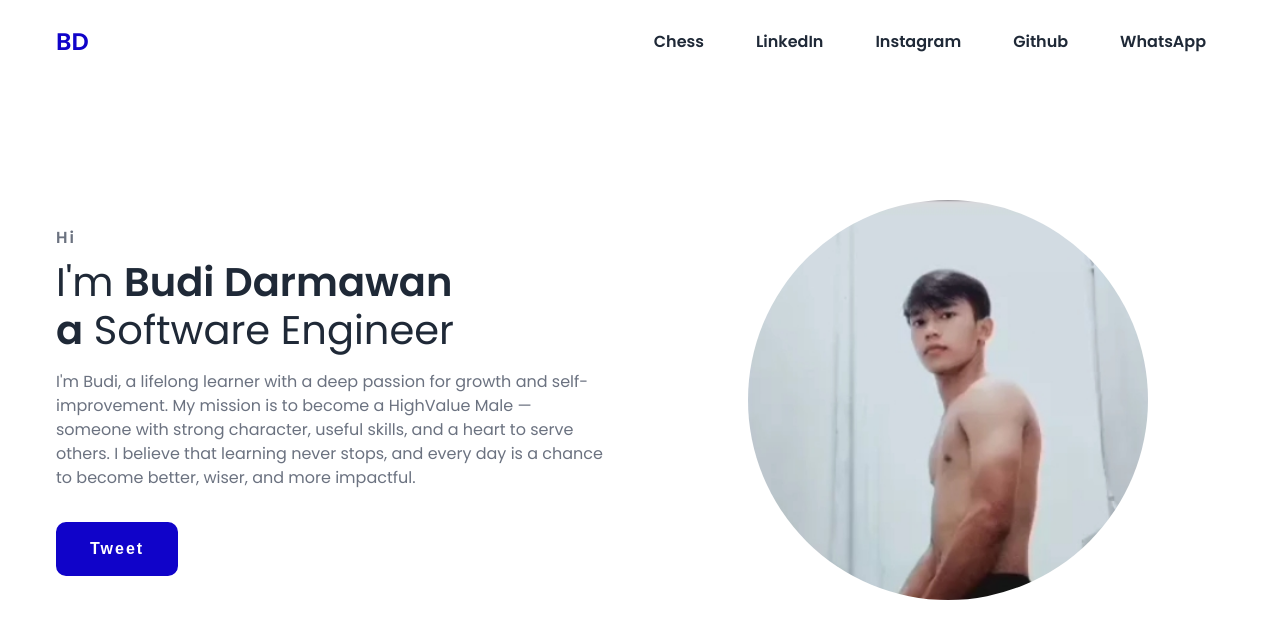
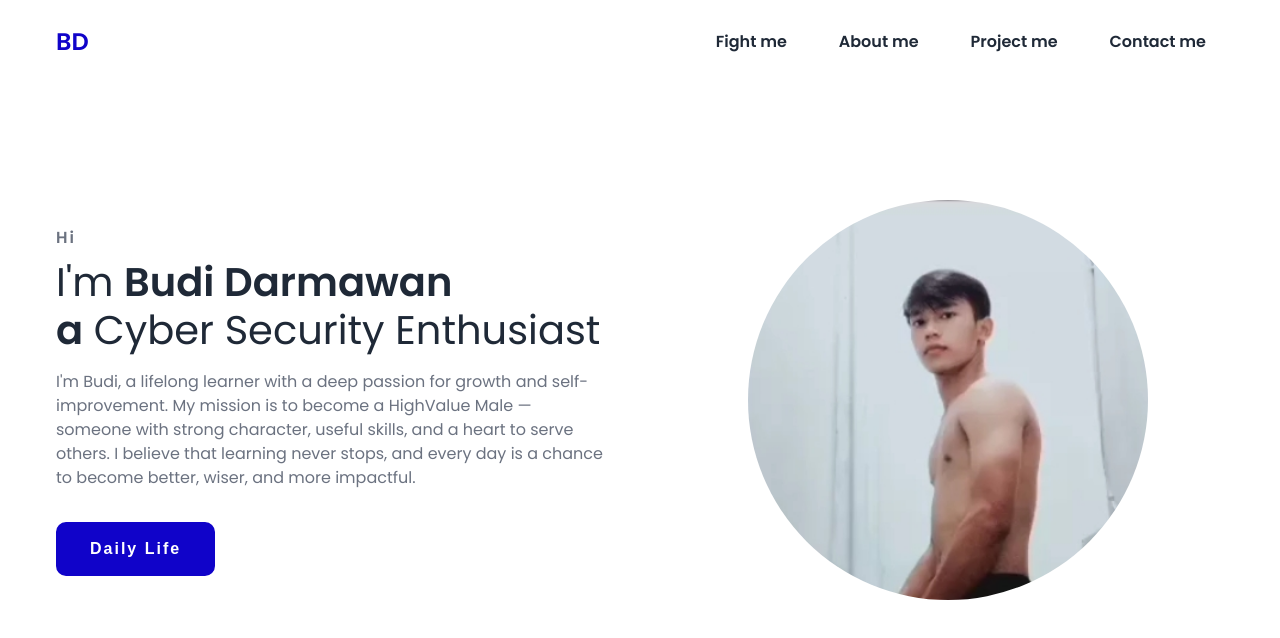
Before and after one commit to zavrud/bd, a plain HTML site: page index.html in a window 1280 px wide. Drawn offline with nearby package versions, Linux system fonts and the light colour scheme.

Commit message:
Update index.html
perubahan di bagian navigasi

```diff
--- a/index.html
+++ b/index.html
@@ -20,11 +20,10 @@
         </label>
         <input type="checkbox" name="check" id="check" />
         <ul>
-          <li><a href="https://www.chess.com/member/zavrudt">Chess</a></li>
-          <li><a href="https://linkedin.com/in/bddrmwn">LinkedIn</a></li>
-          <li><a href="https://instagram.com/galuhsec">Instagram</a></li>
-          <li><a href="https://github.com/zavrud">Github</a></li>
-          <li><a href="https://wa.me/6285183323375">WhatsApp</a></li>
+          <li><a href="https://www.chess.com/member/zavrudt">Fight me</a></li>
+          <li><a href="https://linkedin.com/in/bddrmwn">About me</a></li>
+          <li><a href="https://github.com/zavrud">Project me</a></li>
+          <li><a href="https://wa.me/6285183323375">Contact me</a></li>
         </ul>
       </div>
     </nav>
@@ -33,7 +32,7 @@
         <div class="content">
           <p class="subtitle">Hi</p>
           <h1 class="title">
-            I'm <span>Budi Darmawan<br />a</span> Software Engineer
+            I'm <span>Budi Darmawan<br />a</span> Cyber Security Enthusiast
           </h1>
           <p class="description">
             I'm Budi, a lifelong learner with a deep passion for growth and self-improvement.
@@ -41,7 +40,7 @@
             I believe that learning never stops, and every day is a chance to become better, wiser, and more impactful.
           </p>
           <div class="action__btns">
-            <a href="https://x.com/galuhsec"><button class="hire__me">Tweet</button></a>
+            <a href="https://x.com/galuhsec"><button class="hire__me">Daily Life</button></a>
           </div>
         </div>
         <div class="image">
```
